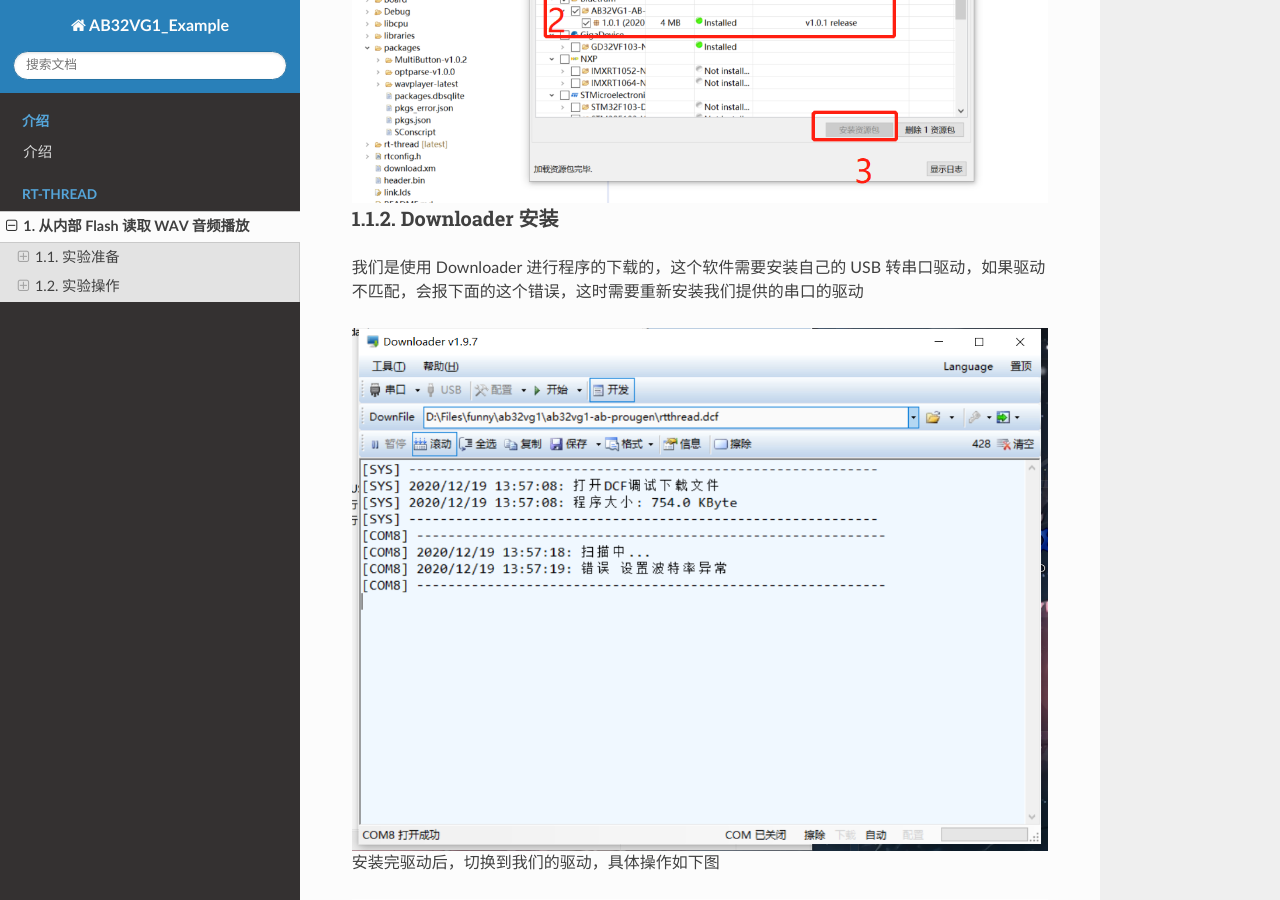
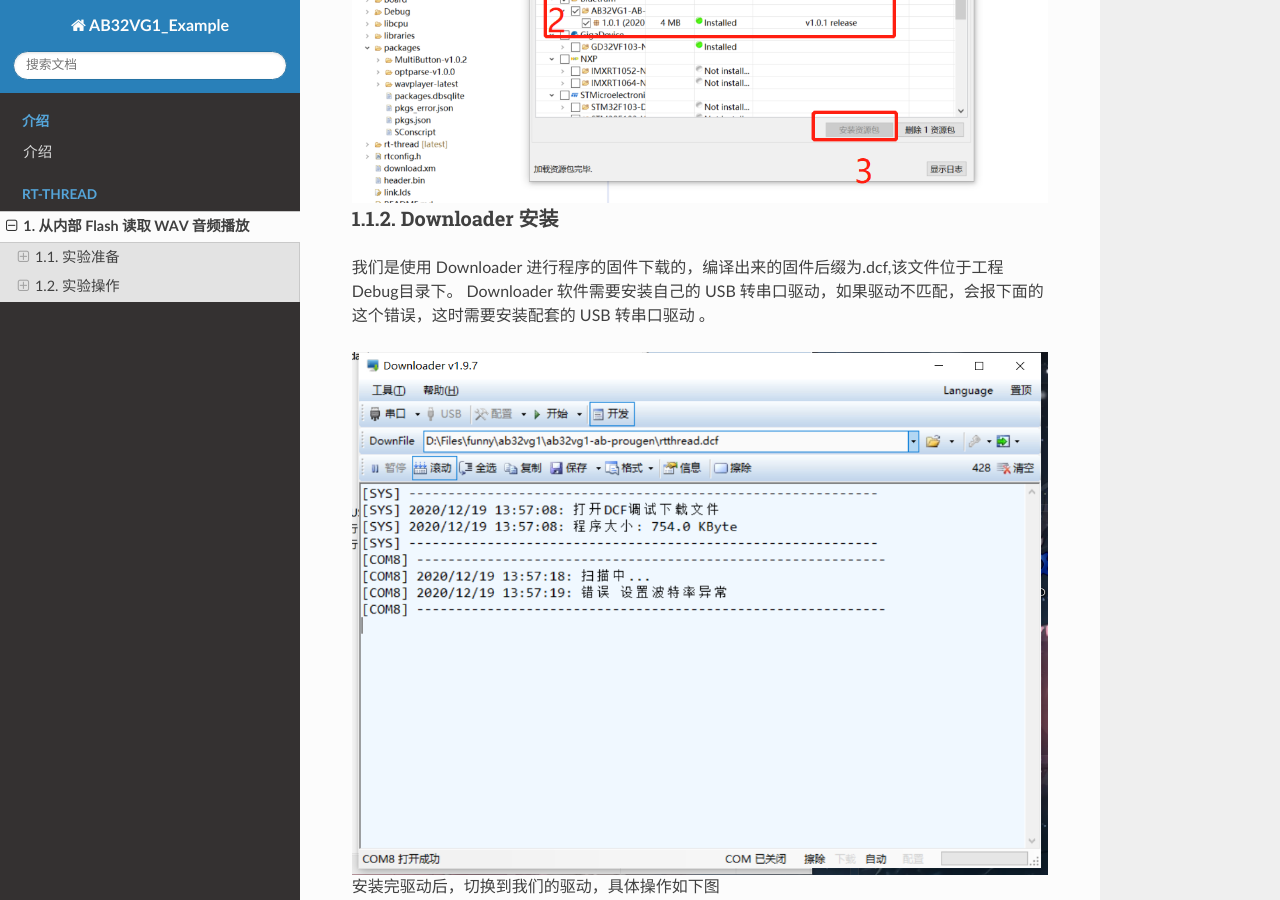
Before and after one commit to BLUETRUM/AB32VG1_Example, a Sphinx documentation site: the page built from source/rt-thread/wav_player.rst, in a window 1280 px wide and 900 px high, scrolled down 768 px. Built offline with Sphinx 7.4.7 and the Read the Docs theme 2.0.0, drawn with Linux system fonts in a browser that asks for light colours.

Commit message:
Update wav_player.rst

```diff
--- a/source/rt-thread/wav_player.rst
+++ b/source/rt-thread/wav_player.rst
@@ -25,7 +25,7 @@
 Downloader 安装
 ----------------
 
-我们是使用 Downloader 进行程序的下载的，这个软件需要安装自己的 USB 转串口驱动，如果驱动不匹配，会报下面的这个错误，这时需要重新安装我们提供的串口的驱动
+我们是使用 Downloader 进行程序的固件下载的，编译出来的固件后缀为.dcf,该文件位于工程Debug目录下。 Downloader 软件需要安装自己的 USB 转串口驱动，如果驱动不匹配，会报下面的这个错误，这时需要安装配套的 USB 转串口驱动 。
 
 .. image:: images/download_0.png
    :align: center
```
